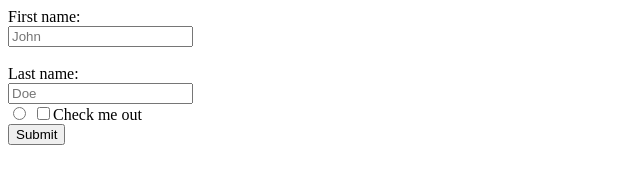
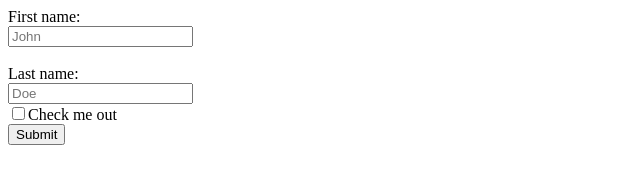
Before and after one commit to aathira-143/htmltask5.html, a plain HTML site: page index.html in a window 1280 px wide. Shown: the full height of the page, 0-640 px from the left. Drawn offline with Linux system fonts and the light colour scheme.

Commit message:
Update index.html

```diff
--- a/index.html
+++ b/index.html
@@ -9,7 +9,6 @@
     <input type="text" placeholder="John"><br><br>
     <label>Last name:</label><br>
     <input type="text" placeholder="Doe"><br>
-    <input type="radio">
     <input type="checkbox"><label>Check me out</output></label><br>
         <input type="submit">
    </form>
```
